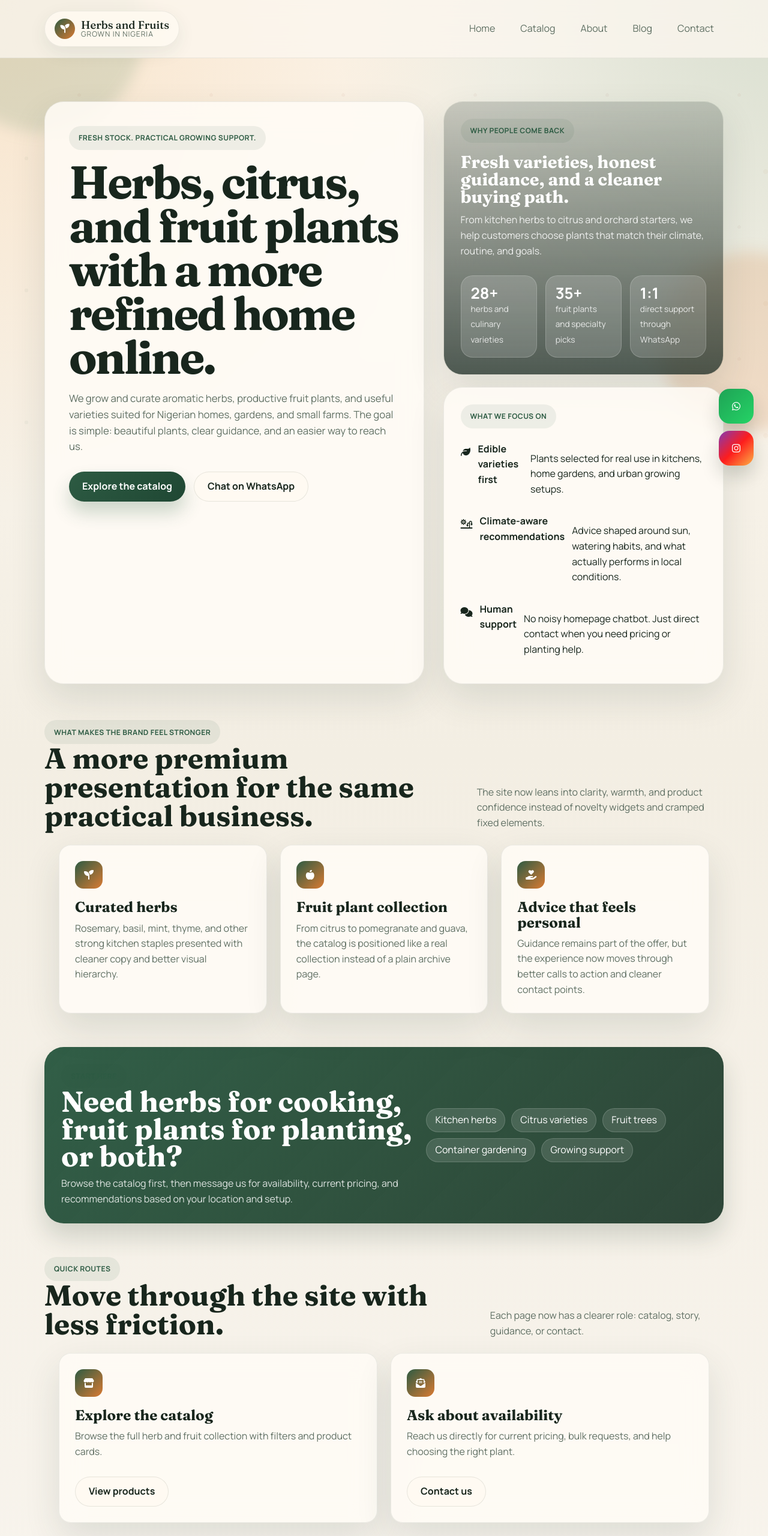
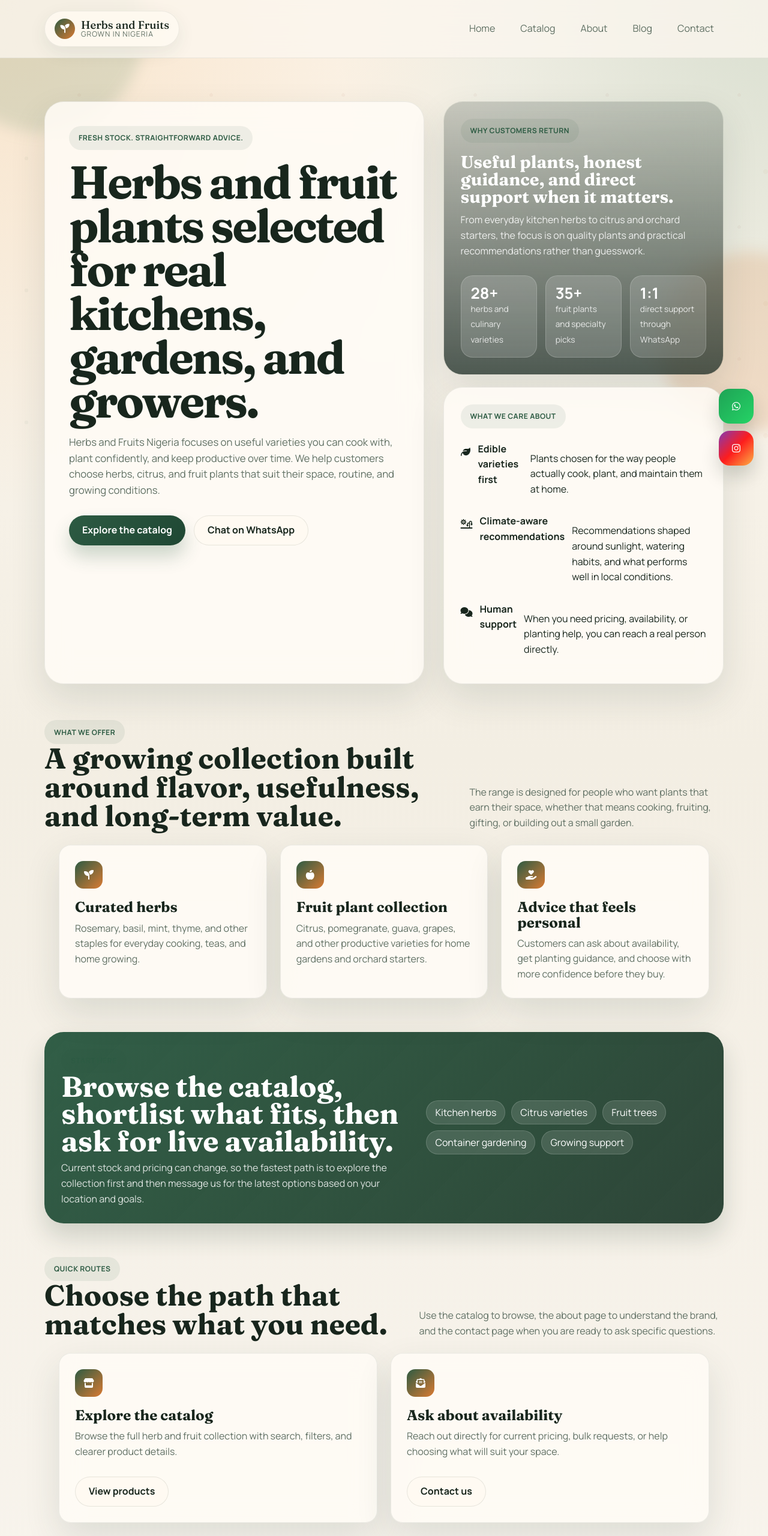
Before and after one commit to Asapteejo/Herbs-and-Fruits, a React app: page public/index.html in a window 1280 px wide. Shown: the top 2560 px of the page at 60% size. Built offline with nearby package versions, Linux system fonts and the light colour scheme; files whose address does not match are found by name.

Commit message:
Refine marketing page copy

```diff
--- a/public/index.html
+++ b/public/index.html
@@ -3,7 +3,7 @@
 <head>
     <meta charset="UTF-8">
     <meta name="viewport" content="width=device-width, initial-scale=1.0">
-    <meta name="description" content="Discover fresh herbs, fruit plants, and practical growing guidance from Herbs and Fruits Nigeria.">
+    <meta name="description" content="Shop herbs, fruit plants, and practical growing support from Herbs and Fruits Nigeria.">
     <meta name="keywords" content="herbs Nigeria, fruit plants Nigeria, rosemary, basil, pomegranate, gardening Nigeria">
     <meta name="robots" content="index, follow">
     <title>Herbs and Fruits Nigeria | Fresh Herbs and Fruit Plants</title>
@@ -18,7 +18,7 @@
       "@type": "WebSite",
       "name": "Herbs and Fruits Nigeria",
       "url": "https://herbsandfruits.ng",
-      "description": "Herbs and Fruits Nigeria offers fresh herbs, fruit plants, and practical growing guidance."
+      "description": "Herbs and Fruits Nigeria offers herbs, fruit plants, and practical growing support for homes, gardens, and small farms."
     }
     </script>
 </head>
@@ -56,9 +56,9 @@
             <section class="hero">
                 <div class="hero-grid">
                     <div class="hero-copy">
-                        <span class="eyebrow">Fresh stock. Practical growing support.</span>
-                        <h1>Herbs, citrus, and fruit plants with a more refined home online.</h1>
-                        <p>We grow and curate aromatic herbs, productive fruit plants, and useful varieties suited for Nigerian homes, gardens, and small farms. The goal is simple: beautiful plants, clear guidance, and an easier way to reach us.</p>
+                        <span class="eyebrow">Fresh stock. Straightforward advice.</span>
+                        <h1>Herbs and fruit plants selected for real kitchens, gardens, and growers.</h1>
+                        <p>Herbs and Fruits Nigeria focuses on useful varieties you can cook with, plant confidently, and keep productive over time. We help customers choose herbs, citrus, and fruit plants that suit their space, routine, and growing conditions.</p>
                         <div class="cta-row">
                             <a class="button" href="herbs.html">Explore the catalog</a>
                             <a class="button-secondary" href="https://wa.me/2347064440604?text=Hello%20Herbs%20and%20Fruits%20Nigeria" target="_blank" rel="noopener noreferrer">Chat on WhatsApp</a>
@@ -67,9 +67,9 @@
 
                     <div class="hero-card-stack">
                         <article class="panel hero-spotlight">
-                            <span class="eyebrow">Why people come back</span>
-                            <h2>Fresh varieties, honest guidance, and a cleaner buying path.</h2>
-                            <p>From kitchen herbs to citrus and orchard starters, we help customers choose plants that match their climate, routine, and goals.</p>
+                            <span class="eyebrow">Why customers return</span>
+                            <h2>Useful plants, honest guidance, and direct support when it matters.</h2>
+                            <p>From everyday kitchen herbs to citrus and orchard starters, the focus is on quality plants and practical recommendations rather than guesswork.</p>
                             <div class="stat-grid">
                                 <div class="stat-chip">
                                     <strong>28+</strong>
@@ -87,27 +87,27 @@
                         </article>
 
                         <article class="panel">
-                            <span class="eyebrow">What we focus on</span>
+                            <span class="eyebrow">What we care about</span>
                             <div class="mini-list">
                                 <div>
                                     <i class="fa-solid fa-leaf"></i>
                                     <div>
                                         <strong>Edible varieties first</strong>
-                                        <p>Plants selected for real use in kitchens, home gardens, and urban growing setups.</p>
+                                        <p>Plants chosen for the way people actually cook, plant, and maintain them at home.</p>
                                     </div>
                                 </div>
                                 <div>
                                     <i class="fa-solid fa-sun-plant-wilt"></i>
                                     <div>
                                         <strong>Climate-aware recommendations</strong>
-                                        <p>Advice shaped around sun, watering habits, and what actually performs in local conditions.</p>
+                                        <p>Recommendations shaped around sunlight, watering habits, and what performs well in local conditions.</p>
                                     </div>
                                 </div>
                                 <div>
                                     <i class="fa-solid fa-comments"></i>
                                     <div>
                                         <strong>Human support</strong>
-                                        <p>No noisy homepage chatbot. Just direct contact when you need pricing or planting help.</p>
+                                        <p>When you need pricing, availability, or planting help, you can reach a real person directly.</p>
                                     </div>
                                 </div>
                             </div>
@@ -119,27 +119,27 @@
             <section class="section">
                 <div class="section-heading">
                     <div>
-                        <span class="eyebrow">What makes the brand feel stronger</span>
-                        <h2>A more premium presentation for the same practical business.</h2>
+                        <span class="eyebrow">What we offer</span>
+                        <h2>A growing collection built around flavor, usefulness, and long-term value.</h2>
                     </div>
-                    <p>The site now leans into clarity, warmth, and product confidence instead of novelty widgets and cramped fixed elements.</p>
+                    <p>The range is designed for people who want plants that earn their space, whether that means cooking, fruiting, gifting, or building out a small garden.</p>
                 </div>
 
                 <div class="grid grid-3">
                     <article class="feature-card">
                         <i class="fa-solid fa-seedling"></i>
                         <h3>Curated herbs</h3>
-                        <p>Rosemary, basil, mint, thyme, and other strong kitchen staples presented with cleaner copy and better visual hierarchy.</p>
+                        <p>Rosemary, basil, mint, thyme, and other staples for everyday cooking, teas, and home growing.</p>
                     </article>
                     <article class="feature-card">
                         <i class="fa-solid fa-apple-whole"></i>
                         <h3>Fruit plant collection</h3>
-                        <p>From citrus to pomegranate and guava, the catalog is positioned like a real collection instead of a plain archive page.</p>
+                        <p>Citrus, pomegranate, guava, grapes, and other productive varieties for home gardens and orchard starters.</p>
                     </article>
                     <article class="feature-card">
                         <i class="fa-solid fa-hand-holding-heart"></i>
                         <h3>Advice that feels personal</h3>
-                        <p>Guidance remains part of the offer, but the experience now moves through better calls to action and cleaner contact points.</p>
+                        <p>Customers can ask about availability, get planting guidance, and choose with more confidence before they buy.</p>
                     </article>
                 </div>
             </section>
@@ -148,8 +148,8 @@
                 <div class="split-banner">
                     <div>
                         <span class="eyebrow">Start here</span>
-                        <h2>Need herbs for cooking, fruit plants for planting, or both?</h2>
-                        <p>Browse the catalog first, then message us for availability, current pricing, and recommendations based on your location and setup.</p>
+                        <h2>Browse the catalog, shortlist what fits, then ask for live availability.</h2>
+                        <p>Current stock and pricing can change, so the fastest path is to explore the collection first and then message us for the latest options based on your location and goals.</p>
                     </div>
                     <div class="badge-row">
                         <span class="badge">Kitchen herbs</span>
@@ -165,16 +165,16 @@
                 <div class="section-heading">
                     <div>
                         <span class="eyebrow">Quick routes</span>
-                        <h2>Move through the site with less friction.</h2>
+                        <h2>Choose the path that matches what you need.</h2>
                     </div>
-                    <p>Each page now has a clearer role: catalog, story, guidance, or contact.</p>
+                    <p>Use the catalog to browse, the about page to understand the brand, and the contact page when you are ready to ask specific questions.</p>
                 </div>
 
                 <div class="grid grid-2">
                     <article class="info-card">
                         <i class="fa-solid fa-store"></i>
                         <h3>Explore the catalog</h3>
-                        <p>Browse the full herb and fruit collection with filters and product cards.</p>
+                        <p>Browse the full herb and fruit collection with search, filters, and clearer product details.</p>
                         <div class="cta-row">
                             <a class="button-secondary" href="herbs.html">View products</a>
                         </div>
@@ -182,7 +182,7 @@
                     <article class="info-card">
                         <i class="fa-solid fa-envelope-open-text"></i>
                         <h3>Ask about availability</h3>
-                        <p>Reach us directly for current pricing, bulk requests, and help choosing the right plant.</p>
+                        <p>Reach out directly for current pricing, bulk requests, or help choosing what will suit your space.</p>
                         <div class="cta-row">
                             <a class="button-secondary" href="contact.html">Contact us</a>
                         </div>
```
Also changed, not shown: public/about.html (+11 -11 lines), public/blog.html (+8 -8 lines), public/contact.html (+8 -8 lines).
